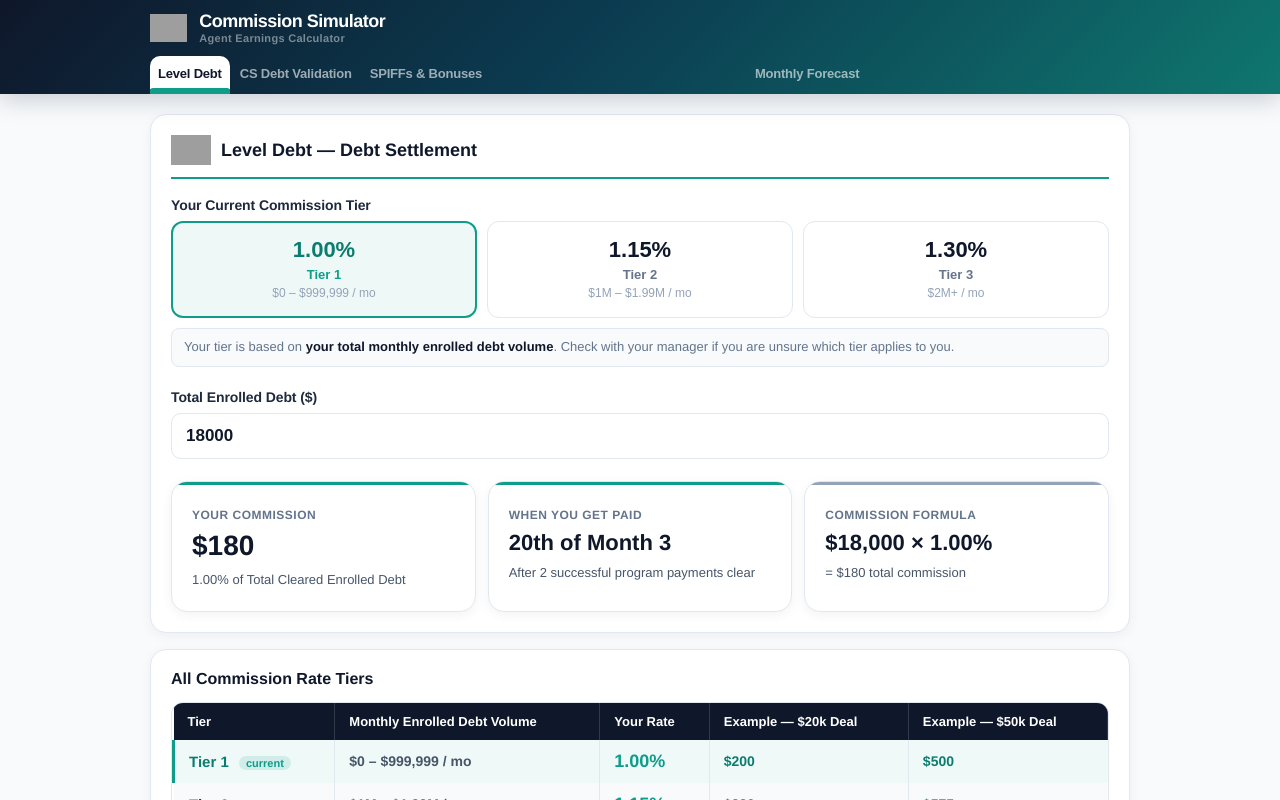
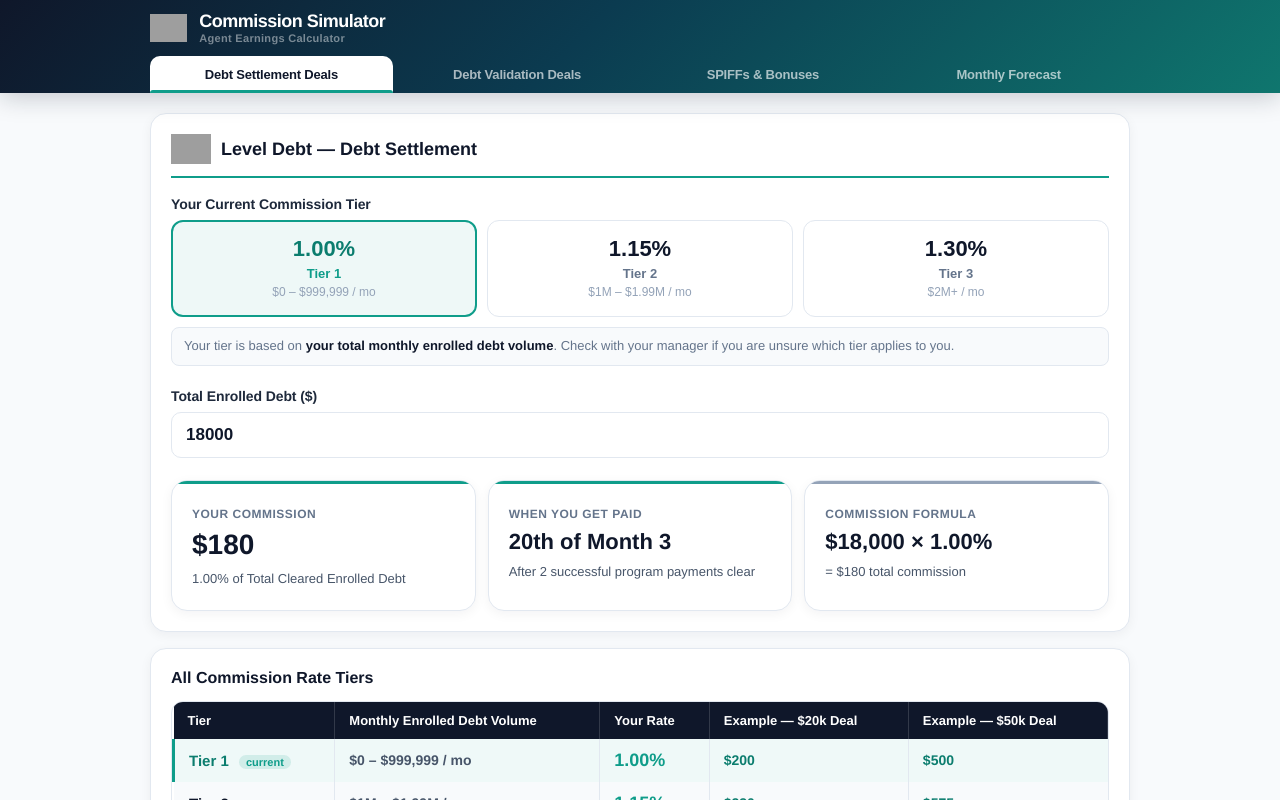
Before and after one commit to KrestMarketing-apps/Funding-Tier-Profit-Engine, a Next.js app: page /commission-simulator in a window 1280 px wide. Shown: the top 800 px of the page. Built offline with nearby package versions, Linux system fonts and the light colour scheme; grey boxes are pictures that could not be loaded.

Commit message:
Update FundingTierCommissionSimulator.jsx

```diff
--- a/components/FundingTierCommissionSimulator.jsx
+++ b/components/FundingTierCommissionSimulator.jsx
@@ -877,8 +877,8 @@ export default function App(){
   const [tab,setTab]=useState("ld");
 
   const tabs=[
-    {id:"ld",      label:"Level Debt",        tip:"Debt Settlement Deals $7k+"},
-    {id:"cs",      label:"CS Debt Validation", tip:"Debt Validation Deals $4k+"},
+    {id:"ld",      label:"Debt Settlement Deals", tip:"Level Debt — $7k minimum"},
+    {id:"cs",      label:"Debt Validation Deals",  tip:"Consumer Shield — $4k minimum"},
     {id:"spiff",   label:"SPIFFs & Bonuses"},
     {id:"forecast",label:"Monthly Forecast"},
   ];
@@ -886,7 +886,7 @@ export default function App(){
   return(
     <div style={{minHeight:"100vh",background:BG,fontFamily:'"DM Sans","Helvetica Neue",Arial,sans-serif'}}>
 
-      {/* STICKY HEADER WITH TABS BUILT IN */}
+      {/* STICKY HEADER WITH TABS */}
       <div style={{position:"sticky",top:0,zIndex:50,
         background:`linear-gradient(135deg,${DARK} 0%,#0b3b50 45%,#0f766e 100%)`,
         boxShadow:"0 4px 24px rgba(15,23,42,0.22)"}}>
@@ -905,8 +905,8 @@ export default function App(){
             </div>
           </div>
 
-          {/* Tab bar inside header */}
-          <div style={{display:"flex",gap:2}}>
+          {/* Tab bar — equal width grid, evenly spaced */}
+          <div style={{display:"grid",gridTemplateColumns:"1fr 1fr 1fr 1fr",gap:3}}>
             {tabs.map(t=>{
               const isActive=tab===t.id;
               const btn=(
@@ -914,8 +914,8 @@ export default function App(){
                   key={t.id}
                   onClick={()=>setTab(t.id)}
                   style={{
-                    flex:1,
-                    padding:"10px 8px",
+                    width:"100%",
+                    padding:"11px 4px",
                     border:"none",
                     cursor:"pointer",
                     fontWeight:800,
@@ -924,10 +924,12 @@ export default function App(){
                     borderRadius:"10px 10px 0 0",
                     transition:"all 0.15s",
                     background:isActive?"#fff":"transparent",
-                    color:isActive?DARK:"rgba(255,255,255,0.6)",
-                    boxShadow:isActive?"0 -2px 0 0 "+G+" inset":undefined,
-                    borderBottom:isActive?`3px solid ${G}`:"3px solid transparent",
+                    color:isActive?DARK:"rgba(255,255,255,0.65)",
                     position:"relative",
+                    textAlign:"center",
+                    whiteSpace:"nowrap",
+                    overflow:"hidden",
+                    textOverflow:"ellipsis",
                   }}
                 >
                   {isActive&&(
@@ -941,7 +943,7 @@ export default function App(){
               );
               return t.tip
                 ? <Tip key={t.id} tip={t.tip}>{btn}</Tip>
-                : <div key={t.id} style={{flex:1}}>{btn}</div>;
+                : <div key={t.id}>{btn}</div>;
             })}
           </div>
         </div>
```
